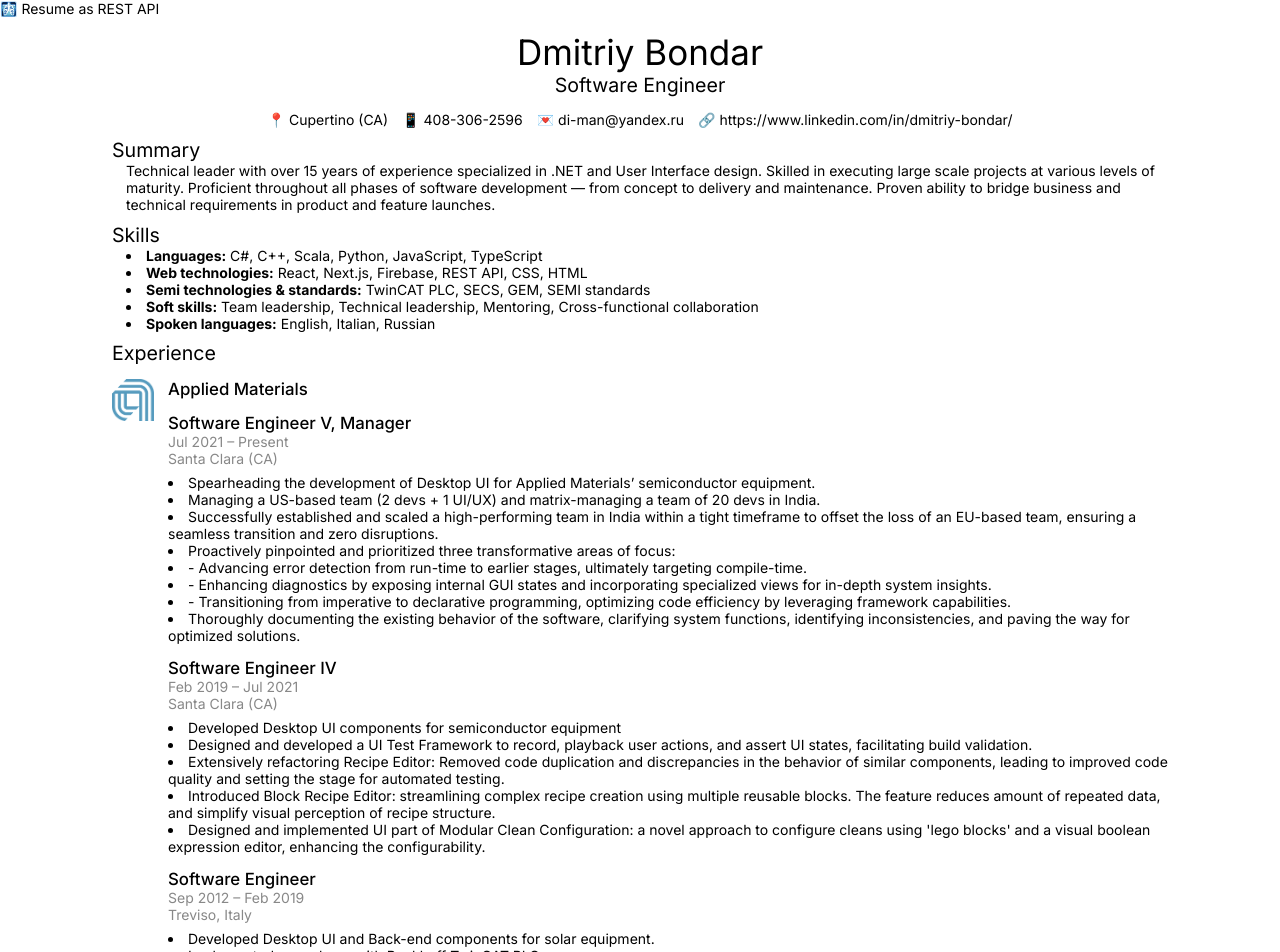
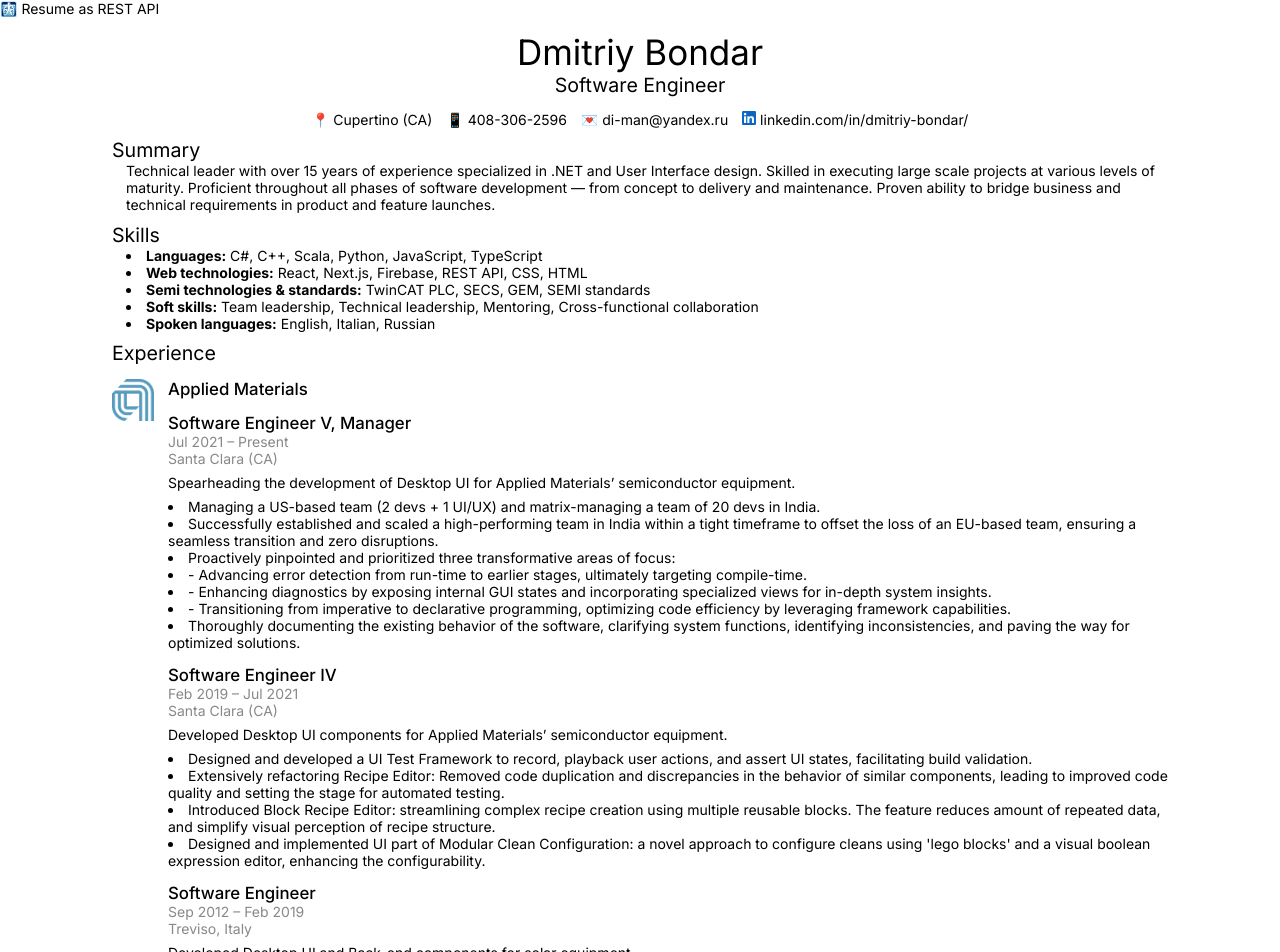
Before and after one commit to Chiocciola/resume-api, a Next.js app: page / in a window 1280 px wide. Shown: the top 952 px of the page. Built offline with nearby package versions, Linux system fonts and the light colour scheme.

Commit message:
Introduce experience summary

```diff
--- a/app/api/resume/experience/route.ts
+++ b/app/api/resume/experience/route.ts
@@ -5,8 +5,8 @@
         location: "Santa Clara (CA)",
         startDate: "Jul 2021",
         endDate: null,
+        summary: "Spearheading the development of Desktop UI for Applied Materials’ semiconductor equipment.",
         highlights: [
-            "Spearheading the development of Desktop UI for Applied Materials’ semiconductor equipment.",
             "Managing a US-based team (2 devs + 1 UI/UX) and matrix-managing a team of 20 devs in India.",
             "Successfully established and scaled a high-performing team in India within a tight timeframe to offset the loss of an EU-based team, ensuring a seamless transition and zero disruptions.",
             "Proactively pinpointed and prioritized three transformative areas of focus:",
@@ -22,8 +22,8 @@
         location: "Santa Clara (CA)",
         startDate: "Feb 2019",
         endDate: "Jul 2021",
+        summary: "Developed Desktop UI components for Applied Materials’ semiconductor equipment.",
         highlights: [
-            "Developed Desktop UI components for semiconductor equipment",
             "Designed and developed a UI Test Framework to record, playback user actions, and assert UI states, facilitating build validation.",
             "Extensively refactoring Recipe Editor: Removed code duplication and discrepancies in the behavior of similar components, leading to improved code quality and setting the stage for automated testing.",
             "Introduced Block Recipe Editor: streamlining complex recipe creation using multiple reusable blocks. The feature reduces amount of repeated data, and simplify visual perception of recipe structure.",
@@ -36,8 +36,8 @@
         location: "Treviso, Italy",
         startDate: "Sep 2012",
         endDate: "Feb 2019",
+        summary: "Developed Desktop UI and Back-end components for solar equipment.",
         highlights: [
-            "Developed Desktop UI and Back-end components for solar equipment.",
             "Implemented proxy layer with Beckhoff TwinCAT PLC.",
             "Introduced custom graphical rendering for smooth animation.",
             "Designed and rolled out SECS/GEM software interface."
--- a/app/page.jsx
+++ b/app/page.jsx
@@ -63,7 +63,7 @@
                     <li><a href={`http://maps.apple.com/?q=${resume.location}`}>📍 {resume.location}</a></li>
                     <li><a href={`tel:${resume.phone}`}>📱 {resume.phone}</a></li>
                     <li><a href={`mailto:${resume.email}`}>💌 {resume.email}</a></li>
-                    <li><a href={resume.homePage}>🔗 {resume.homePage}</a></li>
+                    <li><a href={resume.homePage}><Image src="/linkedin.png" width="14" height="14"/> {resume.homePage.replace("https:\/\/www." ,"")}</a></li>
                 </ul>
             </div>
 
@@ -113,7 +113,9 @@
                                         <div className={styles.grey}>{exp.startDate} &ndash; {exp.endDate ?? 'Present'}</div>
                                         <div className={styles.grey}>{exp.location}</div>
 
-                                        <ul className={styles.experience_position_highlights}>
+                                        <p className={styles.mt_0_5}>{exp.summary}</p>
+
+                                        <ul className={styles.mt_0_5}>
                                             {exp.highlights.map((highlight, hightlightIndex) => (
                                                 <li key={hightlightIndex}>{highlight}</li>
                                             ))}
--- a/app/page.module.css
+++ b/app/page.module.css
@@ -74,7 +74,7 @@
   margin-top: 0;
 }
 
-.experience_position_highlights {
+.mt_0_5 {
   margin-top: 0.5rem;
 }
 
```
Also changed, not shown: public/linkedin.png (added).
